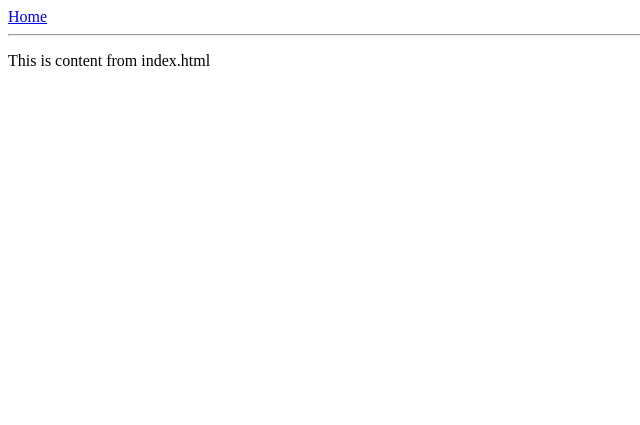
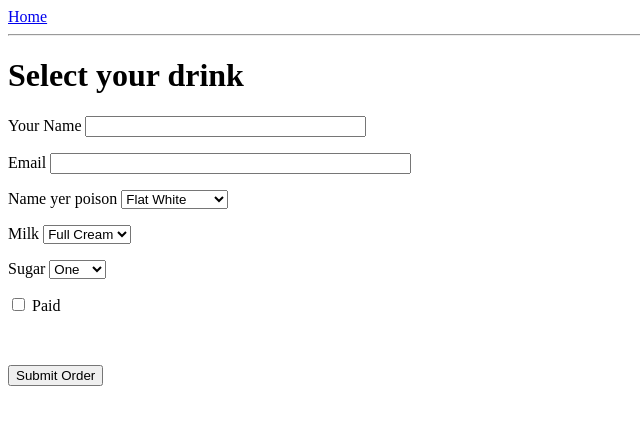
Before and after one commit to themercantile/coffeeshop2, a Flask app: page / in a window 1280 px wide. Shown: the top 425 px of the page, without its empty margins (0-640 px from the left). Run offline with Flask 2, Linux system fonts and the light colour scheme.

Commit message:
Added the form to the ordering section

```diff
--- a/app/covform.py
+++ b/app/covform.py
@@ -6,8 +6,11 @@ from wtforms.fields.html5 import EmailField
 from wtforms.validators import DataRequired, Length, Email
 
 class CoffeeForm(FlaskForm):
-  username = StringField("Username", validators=[DataRequired()])
+  username = StringField("Your Name", validators=[Length(min=2, max=30), DataRequired()])
   #email = EmailField('Email', [validators.Length(min=6, max=50), validators.Email()])  <-- Example from Reddit
-  email = EmailField("Email", validators=[Length(min=6, max=50), Email(message=("Not a valid email address"))])
+  email = EmailField("Email", validators=[Length(min=6, max=40), Email(message=("Not a valid email address")), DataRequired()])
+  drink_type = SelectField("Name yer poison", choices=[("flatWhite", "Flat White"), ("cappucino", "Cappucino"), ("black", "Black"), ("mocha", "Mocha"), ("hotChoc", "Hot Chocolate")])
+  milk_type = SelectField("Milk", choices = [("fullCream", "Full Cream"), ("hilo", "Hi-Lo"), ("skim", "Skim"), ("almond", "Almond"), ("soy", "Soy"), ("none", "None")])
+  sugar = SelectField("Sugar", choices = [("one", "One"), ("two", "Two"), ("three", "Three"), ("none", "None")])
   payment = BooleanField("Paid")
-  submit = SubmitField("Sign In")
+  submit = SubmitField("Submit Order")
--- a/app/routes.py
+++ b/app/routes.py
@@ -8,4 +8,4 @@ from app.covform import CoffeeForm
 @app.route("/index")
 def index():
   coffeeForm=CoffeeForm()
-  return render_template("index.html")
+  return render_template("index.html", form=coffeeForm)
--- a/app/templates/index.html
+++ b/app/templates/index.html
@@ -1,5 +1,37 @@
 {% extends "base.html" %}
 
 {% block content %}
-  <p>This is content from index.html</p>
+  <!-- Form data should be in here -->
+  <h1>Select your drink</h1>
+  <form action="" method="post" novalidate>
+    {{ form.hidden_tag() }}
+    <p>
+      {{ form.username.label }} {{ form.username(size=32) }}<br>
+    </p>
+    <p>
+      {{ form.email.label }} {{ form.email(size=42) }}<br>
+    </p>
+    <p>
+      {{ form.drink_type.label }} {{ form.drink_type() }}<br>
+    </p>
+    <p>
+      {{ form.milk_type.label }} {{ form.milk_type() }}<br>
+    </p>
+    <p>
+      {{ form.sugar.label }} {{ form.sugar() }}<br>
+    </p>
+    <p>{{ form.payment() }} {{ form.payment.label }}</p><br>
+    <p>{{ form.submit() }}</p>
+  </form>
 {% endblock %}
+
+<!--
+  username = StringField("Your Name", validators=[Length(min=2, max=30), DataRequired()])
+  #email = EmailField('Email', [validators.Length(min=6, max=50), validators.Email()])  <-- Example from Reddit
+  email = EmailField("Email", validators=[Length(min=6, max=40), Email(message=("Not a valid email address")), DataRequired()])
+  drink_type = SelectField("Name yer poison", choices=[("flatWhite", "Flat White"), ("cappucino", "Cappucino"), ("black", "Black"), ("mocha", "Mocha"), ("hotChoc", "Hot Chocolate")])
+  milk_type = SelectField("Milk", choices = [("fullCream", "Full Cream"), ("hilo", "Hi-Lo"), ("skim", "Skim"), ("almond", "Almond"), ("soy", "Soy"), ("none", "None")])
+  sugar = SelectField("Sugar", choices = [("one", "One"), ("two", "Two"), ("three", "Three"), ("none", "None")])
+  payment = BooleanField("Paid")
+  submit = SubmitField("Submit Order")
+-->
```
